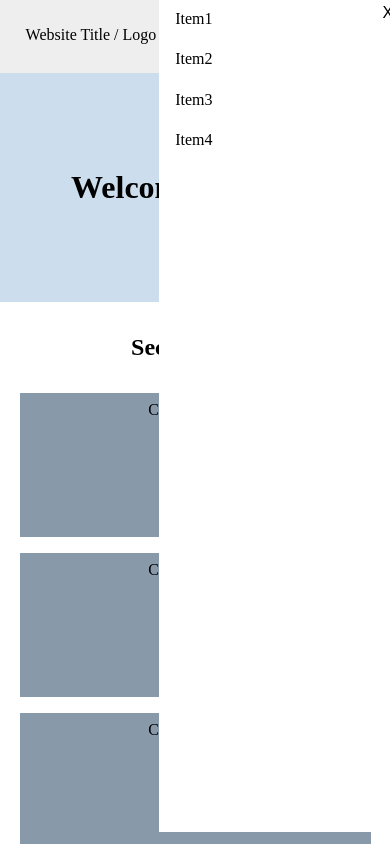
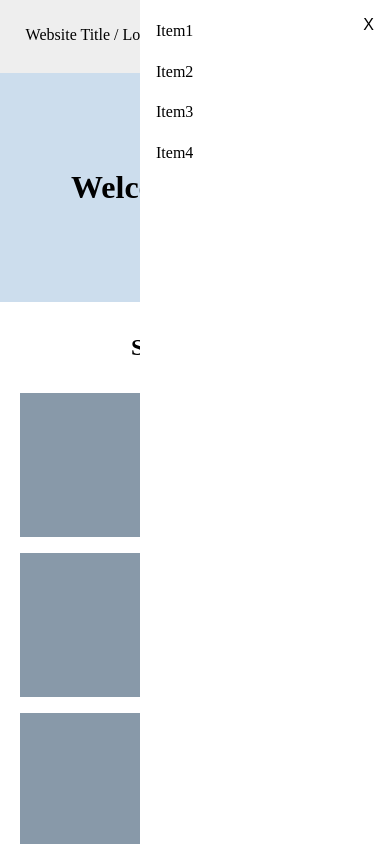
Before and after one commit to dcheng123331/dcheng123331.github.io, a plain HTML site: page index.html in a window 390 px wide. Both pictures are taken after a click on the element 346 px from the left and 36 px from the top of the page. Shown: the top 844 px of the page. Drawn offline with Linux system fonts and the light colour scheme.

Commit message:
adjust menu layout ver 2

```diff
--- a/style.css
+++ b/style.css
@@ -106,11 +106,11 @@ nav .nav-items .large-nav li a {
 .menu {
   position: fixed;
   background-color: white;
-  width: 400px;
+  width: 500px;
   height: 100vh;
   justify-content: space-between;
-  margin-top: -60px;
-  margin-left: 100px;
+  right: 0%;
+  top: 0%;
   display: flex;
 }
 
@@ -134,6 +134,10 @@ nav .nav-items .large-nav li a {
   background-color: #fff;
   border: none;
   font-size: 1rem;
+}
+
+.menu #close-btn:hover {
+  cursor: pointer;
 }
 
 .hidden-menu {
@@ -187,40 +191,14 @@ nav .nav-items .large-nav li a {
     top: 16px;
   }
 
-  /* nav .hamburger{
-        display: block;
-        height: 1.6px;
-        width: 2.2rem;
-        background-color: #000;
-        position:relative;
-    }
-
-    nav .hamburger::before {
-        content: '';
-        top: 16px;
-        height: 1.6px;
-        width: 2.2rem;
-        background-color: #000;
-        position: absolute;
-    }
-
-    nav .hamburger::after {
-        content: '';
-        top: 8px;
-        height: 1.6px;
-        width: 2.2rem;
-        background-color: #000;
-        position: absolute;
-    } */
-
   .menu {
     position: fixed;
     background-color: white;
     width: 250px;
     height: 100vh;
     justify-content: space-between;
-    margin-top: -60px;
-    margin-left: -170px;
+    top: 0%;
+    right: 0%;
     display: flex;
   }
 
```
